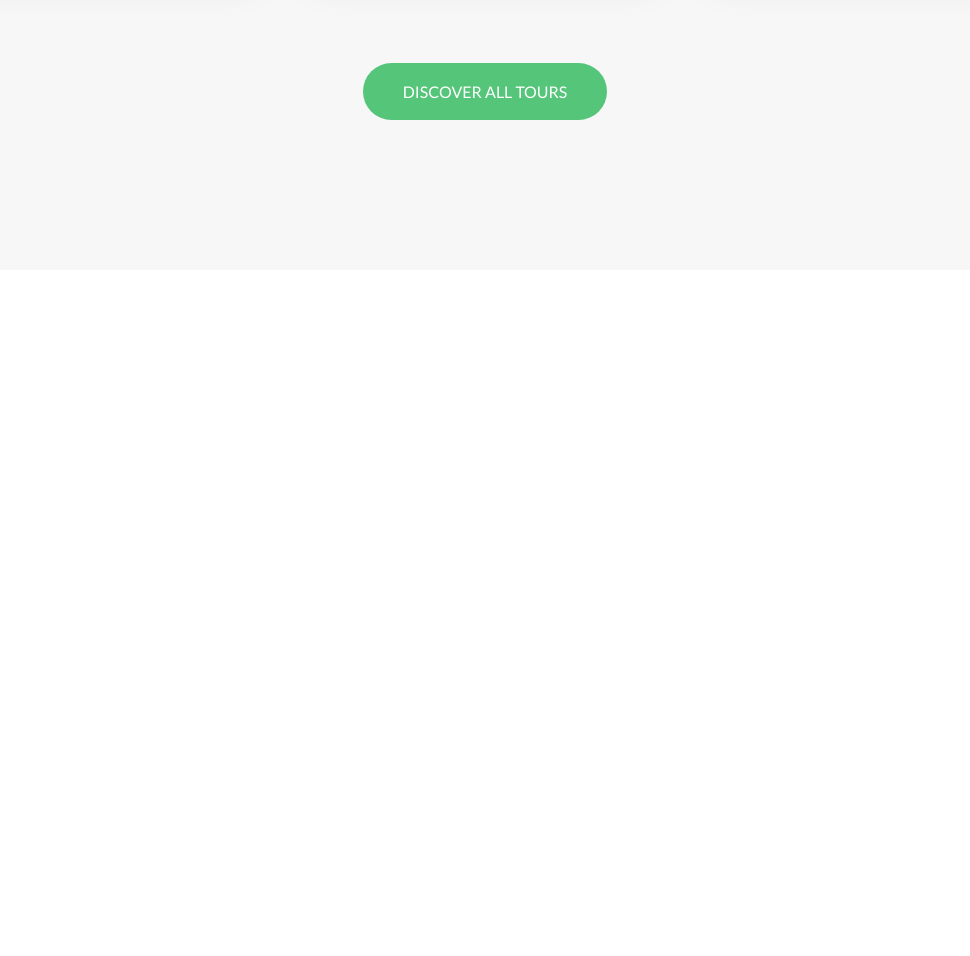
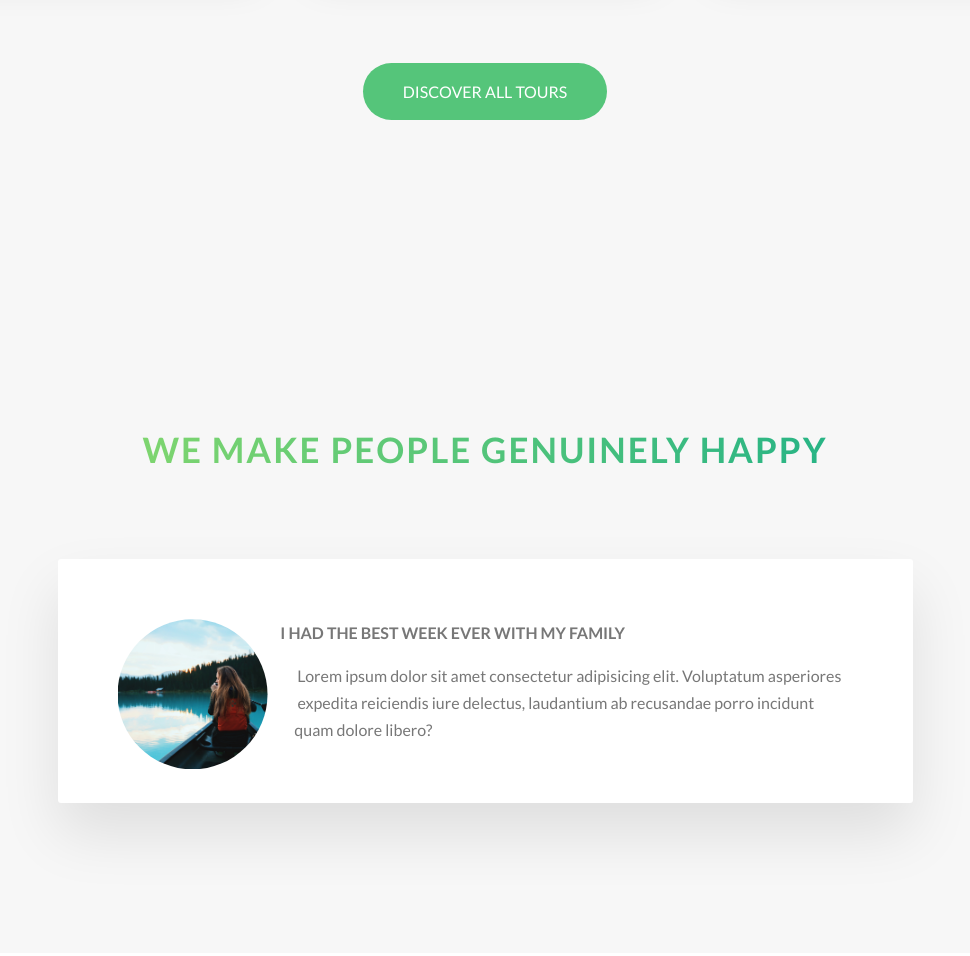
Before and after one commit to kostagrin/Natours, a website: page index.html in a window 1280 px wide. Shown: the part 2927-3883 px from the top of the page, without its empty margins (155-1125 px from the left). Before the commit the page ends 3227 px from the top, so only its background shows below. Drawn offline with Linux system fonts and the light colour scheme.

Commit message:
Create story section

```diff
--- a/index.html
+++ b/index.html
@@ -9,7 +9,7 @@
 
     <link rel="stylesheet" href="css/icon-fonts.css">
     <link rel="stylesheet" href="css/style.css">
-    <link rel="stylesheet" href="sass/main.css">
+    <!-- <link rel="stylesheet" href="sass/main.css"> -->
     <link rel="shortcut icon" type="image/png" href="img/favicon.png">
 
     <title>Natours | Exciting tours for adventurous people</title>
@@ -212,6 +212,24 @@
                 <a href="#" class="btn btn--green">Discover all tours</a>
             </div>
         </section>
+
+        <section class="section-stories">
+            <div class="u-center-text u-margin-bottom-big">
+                <h2 class="heading-secondary">We make people genuinely happy</h2>
+            </div>
+            <div class="row">
+                <div class="story">
+                    <figure class="story__shape">
+                        <img src="/img/nat-8.jpg" alt="Person on a tour" class="story__img">
+                    </figure>
+                    <h3 class="heading-tertiary u-margin-bottom-small">
+                        I had the best week ever with my family
+                    </h3>
+                    <p>Lorem ipsum dolor sit amet consectetur adipisicing elit. Voluptatum asperiores expedita
+                        reiciendis iure delectus, laudantium ab recusandae porro incidunt quam dolore libero?</p>
+                </div>
+            </div>
+        </section>
     </main>
 
     <!-- <section class="grid-test">
--- a/sass/main.scss
+++ b/sass/main.scss
@@ -11,6 +11,7 @@
 @import "components/card";
 @import "components/composition";
 @import "components/feature-box";
+@import "components/story";
 
 @import "layout/grid";
 @import "layout/header";
--- a/sass/pages/_home.scss
+++ b/sass/pages/_home.scss
@@ -31,3 +31,10 @@
     padding: 25rem 0 15rem 0;
     margin-top: -11.5rem;
 }
+
+
+.section-stories {
+    padding: 15rem 0;
+    background-color: $color-grey-light-1;
+    font-size: 1.6rem;
+}
```
Also changed, not shown: css/style.css, sass/main.css, 2 other files.
